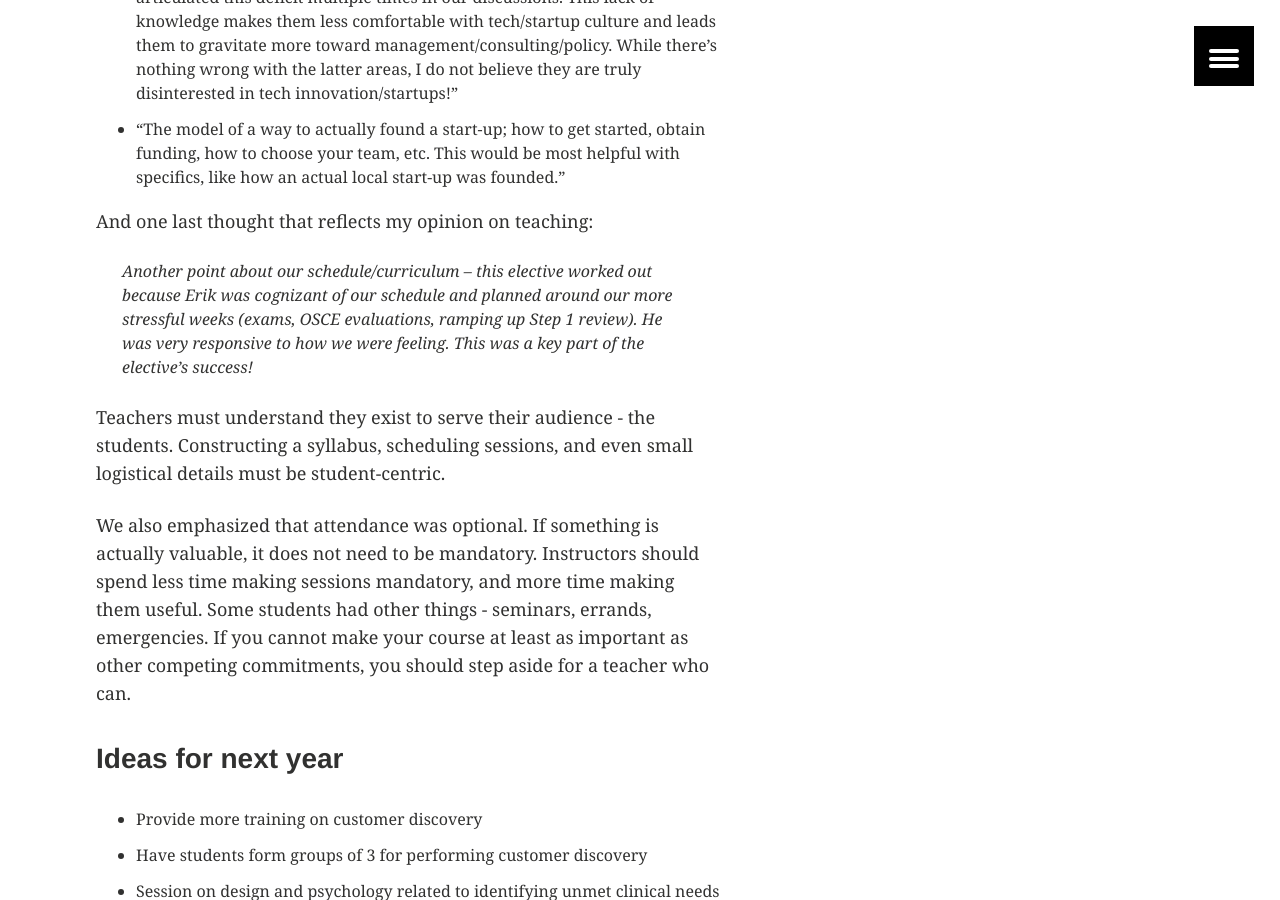
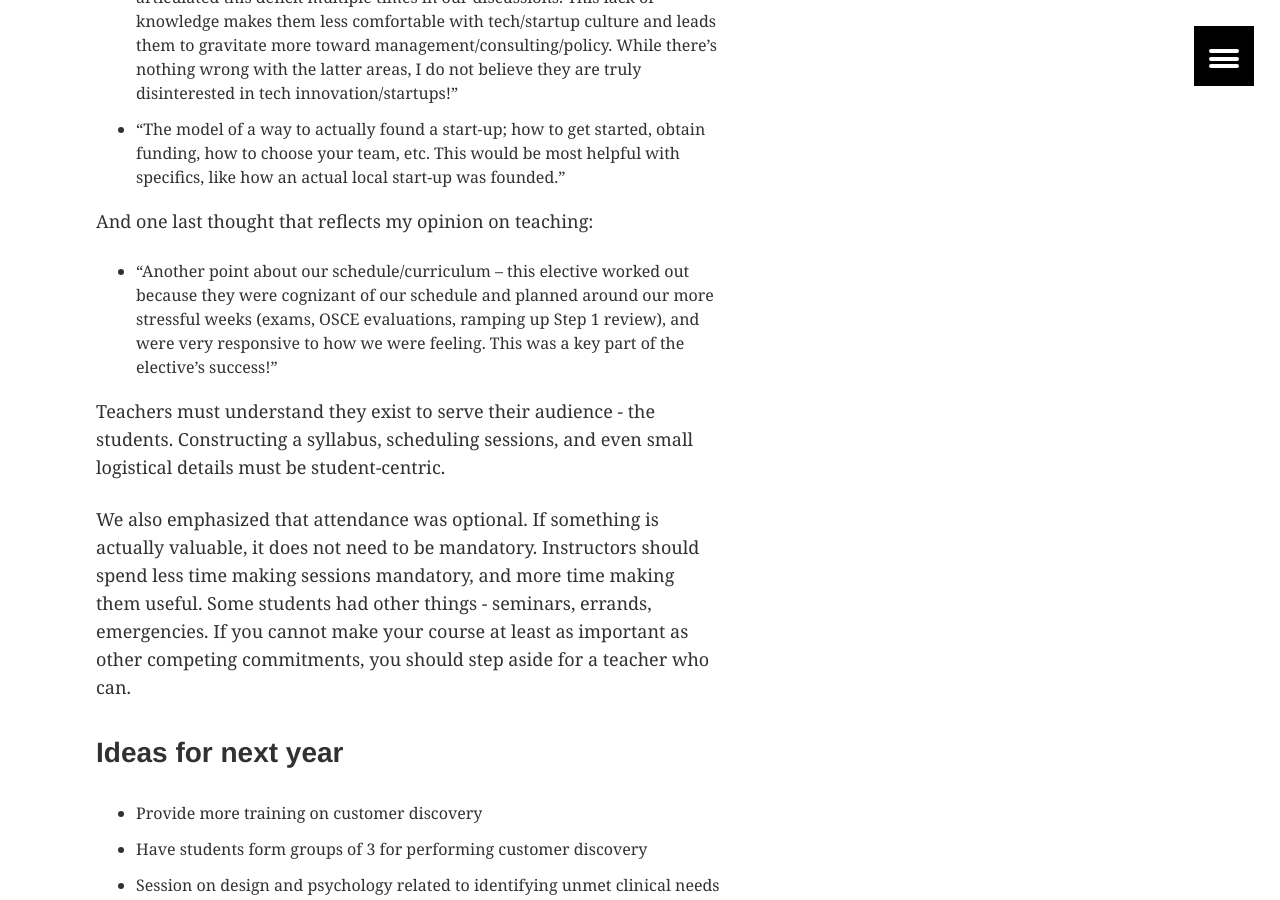
Before and after one commit to erikr/erikr.github.io, a Jekyll site: the page built from iemed.md, in a window 1280 px wide and 900 px high, scrolled down 6076 px. Built offline with Jekyll 4.4.1, drawn with Linux system fonts in a browser that asks for light colours; nearby versions of some CDN libraries.

Commit message:
updated quote

```diff
--- a/iemed.md
+++ b/iemed.md
@@ -139,7 +139,7 @@ Primarily practicing surgeon but with a team of 2-3 people building/testing tool
 
 And one last thought that reflects my opinion on teaching:
 
-> Another point about our schedule/curriculum -- this elective worked out because Erik was cognizant of our schedule and planned around our more stressful weeks (exams, OSCE evaluations, ramping up Step 1 review). He was very responsive to how we were feeling. This was a key part of the elective's success!
++ "Another point about our schedule/curriculum -- this elective worked out because they were cognizant of our schedule and planned around our more stressful weeks (exams, OSCE evaluations, ramping up Step 1 review), and were very responsive to how we were feeling. This was a key part of the elective's success!"
 
 Teachers must understand they exist to serve their audience - the students. Constructing a syllabus, scheduling sessions, and even small logistical details must be student-centric.
 
```
